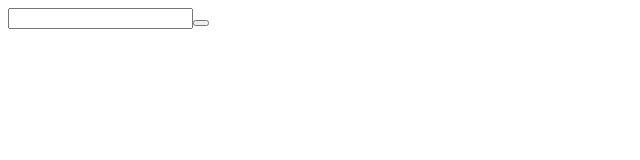
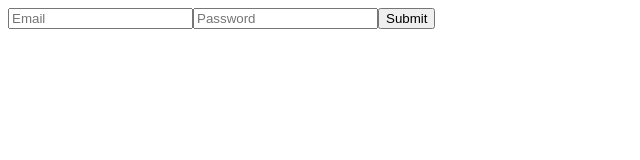
Before and after one commit to Raizer58/-authorization-page, a React app: page /login in a window 1280 px wide. Shown: the whole page, without its empty margins (0-640 px from the left). Built offline with nearby package versions, Linux system fonts and the light colour scheme.

Commit message:
add: test authorization page

```diff
--- a/index.html
+++ b/index.html
@@ -9,9 +9,7 @@
     <title>First React Aspp</title>
 </head>
 <body>
-    <div class="wrapper">
-        <main>
-        </main>
+    <div id="wrapper">
     </div>
     <script src="./dist/main.js" defer></script>
 </body>
--- a/package.json
+++ b/package.json
@@ -48,6 +48,7 @@
     "@babel/polyfill": "^7.8.7",
     "react": "^16.13.1",
     "react-dom": "^16.13.1",
+    "react-redux": "^7.2.0",
     "react-router-dom": "^5.2.0",
     "redux": "^4.0.5"
   }
--- /dev/null
+++ b/src/actions/action-authorization.js
@@ -0,0 +1,19 @@
+function userLogIn(data) {
+  return {
+    type: "LOG_IN",
+    user: data
+  };
+}
+
+function userLogOut() {
+  return {
+    type: "LOG_OUT"
+  };
+}
+
+const actionAuthorization = {
+  userLogIn,
+  userLogOut
+};
+
+export default actionAuthorization;
--- /dev/null
+++ b/src/actions/action-some-reducer.js
@@ -0,0 +1,18 @@
+function incriment() {
+  return {
+    type: "INCRIMENT"
+  };
+}
+
+function decrement() {
+  return {
+    type: "DECREMENT"
+  };
+}
+
+const actionSomeReducer = {
+  incriment,
+  decrement
+}
+
+export default actionSomeReducer;
--- a/src/component/Authorization.js
+++ b/src/component/Authorization.js
@@ -1,12 +1,43 @@
-import React from "react";
+import React, { useState } from "react";
+import { useDispatch } from "react-redux";
+import actionAuthorization from "../actions/action-authorization";
+import actionSomeReducer from "../actions/action-some-reducer";
 
-function Authorization() {
+const loginUser = async user => {
+  console.log(JSON.stringify(user));
+  const rawResponse = await fetch(
+    "https://afternoon-falls-25894.herokuapp.com/signin", {
+      method: "POST",
+      headers: {
+        "Accept": "application/json",
+        "Content-Type": "application/json"
+      },
+      body: JSON.stringify(user)
+    }
+  );
+  const content = await rawResponse.json();
+  return content;
+};
+
+const Authorization = () => {
+  const [email, setEmail] = useState();
+  const [password, setPassword] = useState();
+  const dispatch = useDispatch();
+
+  const sendAuthorization = async (event) => {
+    event.preventDefault();
+    const user = await loginUser({ email, password });
+    dispatch(actionAuthorization.userLogIn(user));
+    dispatch(actionSomeReducer.incriment());
+  };
+
   return (
-    <form>
-      <input type="text"></input>
-      <button type="submit"></button>
+    <form onSubmit = {(event) => sendAuthorization(event)} >
+      <input type="text" value={email} placeholder="Email" required onChange={(event) => setEmail(event.target.value)}></input>
+      <input type="password" value={password} placeholder="Password" required onChange={(event) => setPassword(event.target.value)}></input>
+      <button type="submit">Submit</button>
     </form>
   );
-}
+};
 
 export default Authorization;
--- a/src/component/Home.js
+++ b/src/component/Home.js
@@ -1,8 +1,11 @@
 import React from "react";
+import { useSelector } from "react-redux";
 
 function Home() {
+  const userId = useSelector(state => state.authorization.user.userId);
+  const some = useSelector(state => state.someReducer);
   return (
-    <p>Home page</p>
+    <p>Hello, {`UserID: ${userId}` || "Unnamed"}, {some}</p>
   );
 }
 
--- a/src/index.js
+++ b/src/index.js
@@ -1,35 +1,37 @@
 import React, { useEffect } from "react";
-import { BrowserRouter, Switch, Route, Redirect} from "react-router-dom";
+import { BrowserRouter, Switch, Route, Redirect } from "react-router-dom";
 import { createStore } from "redux";
+import { Provider, useSelector } from "react-redux";
+import allReducers from "./reducers/index";
 import ReactDOM from "react-dom";
 import Home from "./component/Home";
 import Authorization from "./component/Authorization";
 
+const store = createStore(allReducers);
+
 function App() {
-  function reducer(value = { message: "AuthenticatedFalse" }, action) {
-    switch (action.type) {
-      case "AUTHORIZATION_SUCSSES":
-        return action.state;
-      default:
-        return { message: "AuthenticatedFalse" };
-    }
-  }
-
-  const store = createStore(reducer);
+  const authorization = useSelector(state => state.authorization.user);
+  const value = useSelector(state => state.someReducer);
+  console.log(authorization);
+  console.log(value);
 
   return (
     <Switch>
-      <Route exact path="/">
-        {store.getState().message === "AuthenticatedFalse" ? <Redirect to="/login" /> : <Home />}
-      </Route>
-      <Route path='/login' component={Authorization}></Route>
-    </Switch>
+    <Route exact path="/">
+      {authorization ? <Home /> : <Redirect to="/login" />}
+    </Route>
+    <Route exact path="/login" component={Authorization}>
+      {authorization ? <Redirect to="/" /> : null}
+    </Route>
+  </Switch>
   );
 }
 
 ReactDOM.render(
   <BrowserRouter>
-    <App />
+    <Provider store = {store}>
+      <App />
+    </Provider>
   </BrowserRouter>,
-  document.querySelector("main")
+  document.querySelector("#wrapper")
 );
--- /dev/null
+++ b/src/reducers/authorization.js
@@ -0,0 +1,18 @@
+const defaultUser = {
+  user: false
+};
+
+export default function authorization(state = defaultUser, action) {
+  switch (action.type) {
+    case "LOG_IN":
+      return {
+        user: action.user
+      };
+    case "LOG_OUT":
+      return {
+        user: false
+      };
+    default:
+      return defaultUser;
+  }
+}
--- /dev/null
+++ b/src/reducers/index.js
@@ -0,0 +1,8 @@
+import { combineReducers } from "redux";
+import authorization from "./authorization";
+import someReducer from "./some-reducer";
+
+export default combineReducers({
+  authorization,
+  someReducer
+});
--- /dev/null
+++ b/src/reducers/some-reducer.js
@@ -0,0 +1,12 @@
+const firstValue = 0;
+
+export default function someReducer(state = firstValue, action) {
+  switch (action.type) {
+    case "INCRIMENT":
+      return state + 1;
+    case "DECREMENT":
+      return state - 1;
+    default:
+      return state;
+  }
+}
```
Also changed, not shown: 1 other file.
